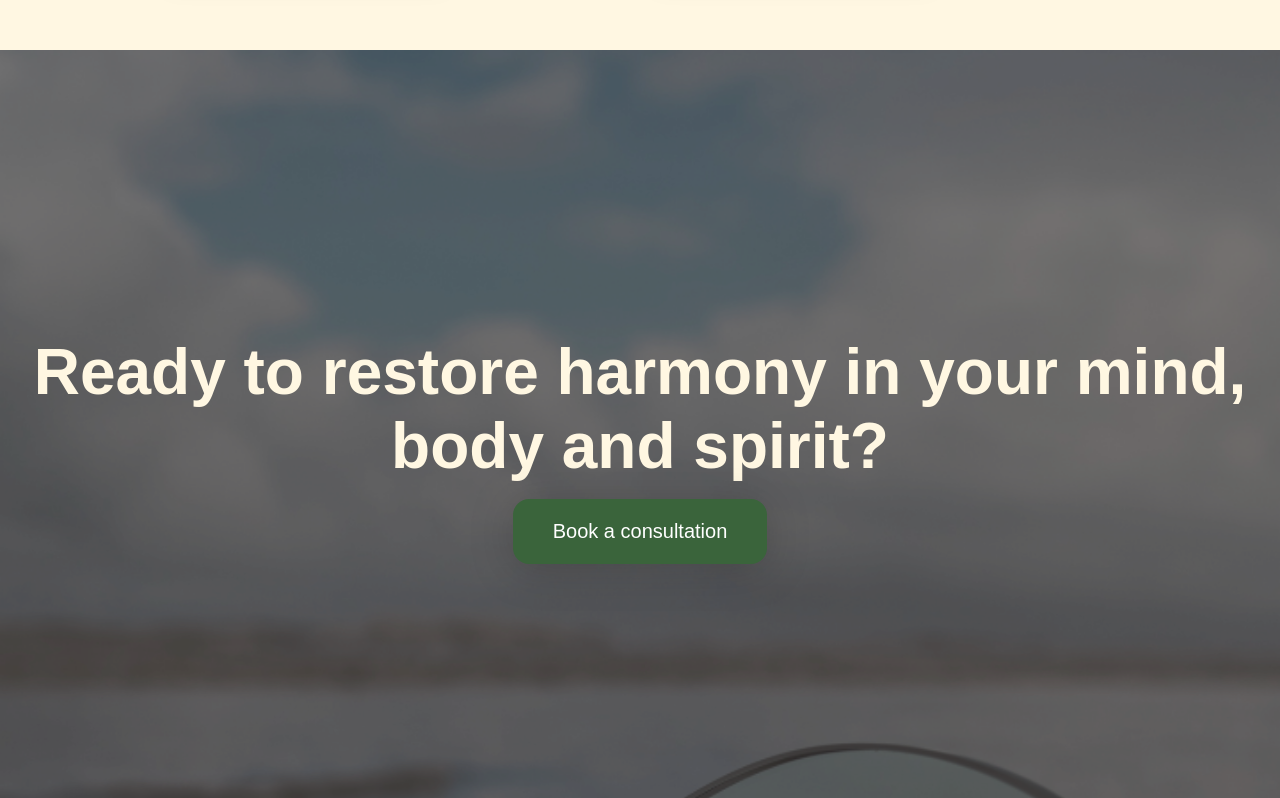
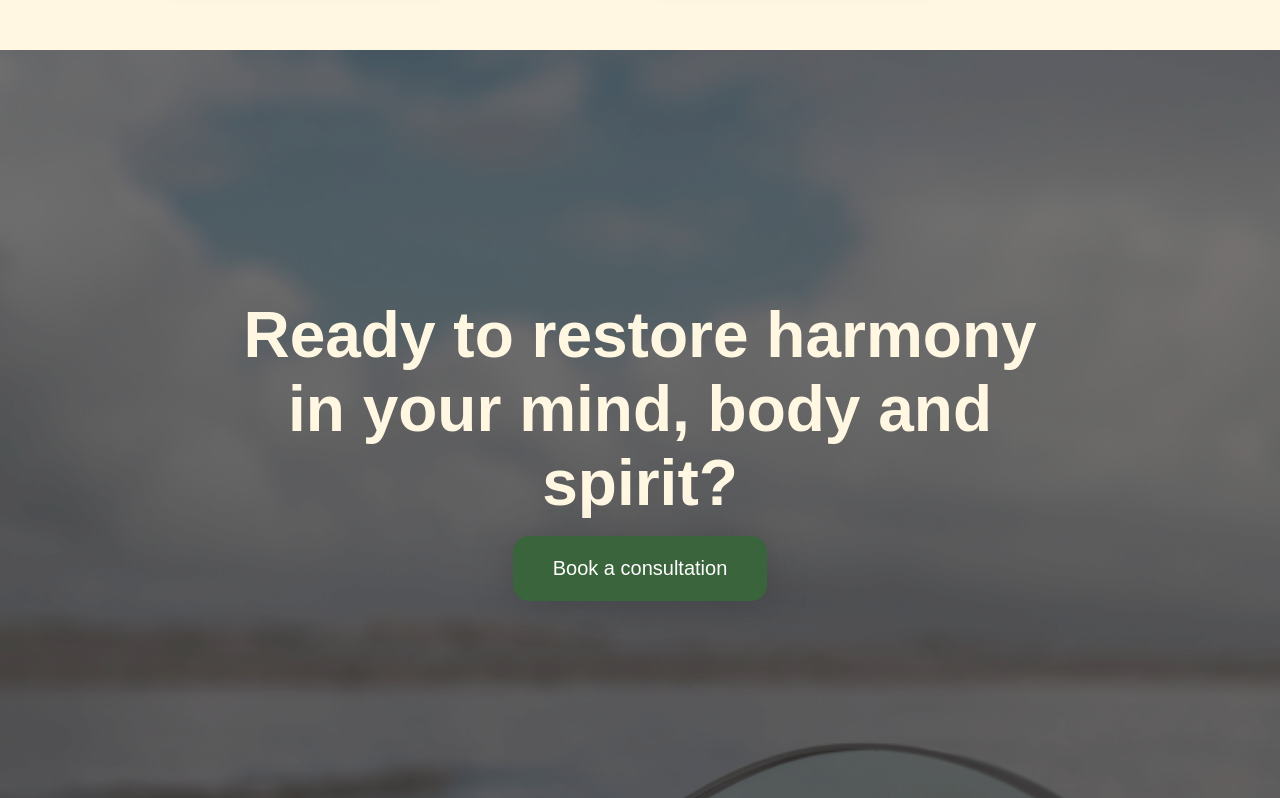
Before and after one commit to jimmijameslinux/Ayurvedic, a React (Create React App) app: page / in a window 1280 px wide. Shown: the part 2623-3421 px from the top of the page. Built offline with nearby package versions, Linux system fonts and the light colour scheme; a web font is replaced by a local one.

Commit message:
ui changes(added content)

```diff
--- a/src/styles/Consultation.css
+++ b/src/styles/Consultation.css
@@ -4,7 +4,7 @@
 
 .consultationtogether {
   background-color: #fff7e2;
-  padding-block: 2rem;
+  padding-top: 2rem;
 }
 
 .mainconsult {
@@ -140,6 +140,7 @@
 }
 
 .book h4 {
+  max-width: 856px;
   color: #fff7e2;
   font-family: "DINPro", sans-serif;
   line-height: auto;
```
